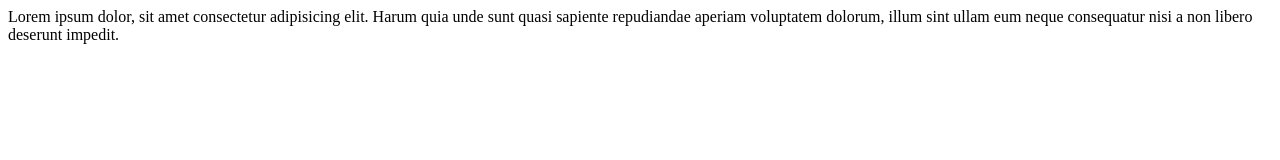
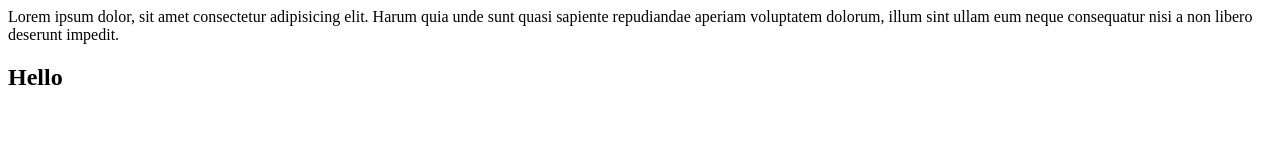
Before and after one commit to DmitriFaizullin/gittest, a plain HTML site: page index.html in a window 1280 px wide. Drawn offline with Linux system fonts and the light colour scheme.

Commit message:
commit 2

```diff
--- a/index.html
+++ b/index.html
@@ -7,5 +7,6 @@
 </head>
 <body>
     Lorem ipsum dolor, sit amet consectetur adipisicing elit. Harum quia unde sunt quasi sapiente repudiandae aperiam voluptatem dolorum, illum sint ullam eum neque consequatur nisi a non libero deserunt impedit.
+    <h2>Hello</h2>
 </body>
 </html>
--- /dev/null
+++ b/main.css
@@ -0,0 +1,3 @@
+body {
+    background: rgb(27, 125, 187);
+}
```
